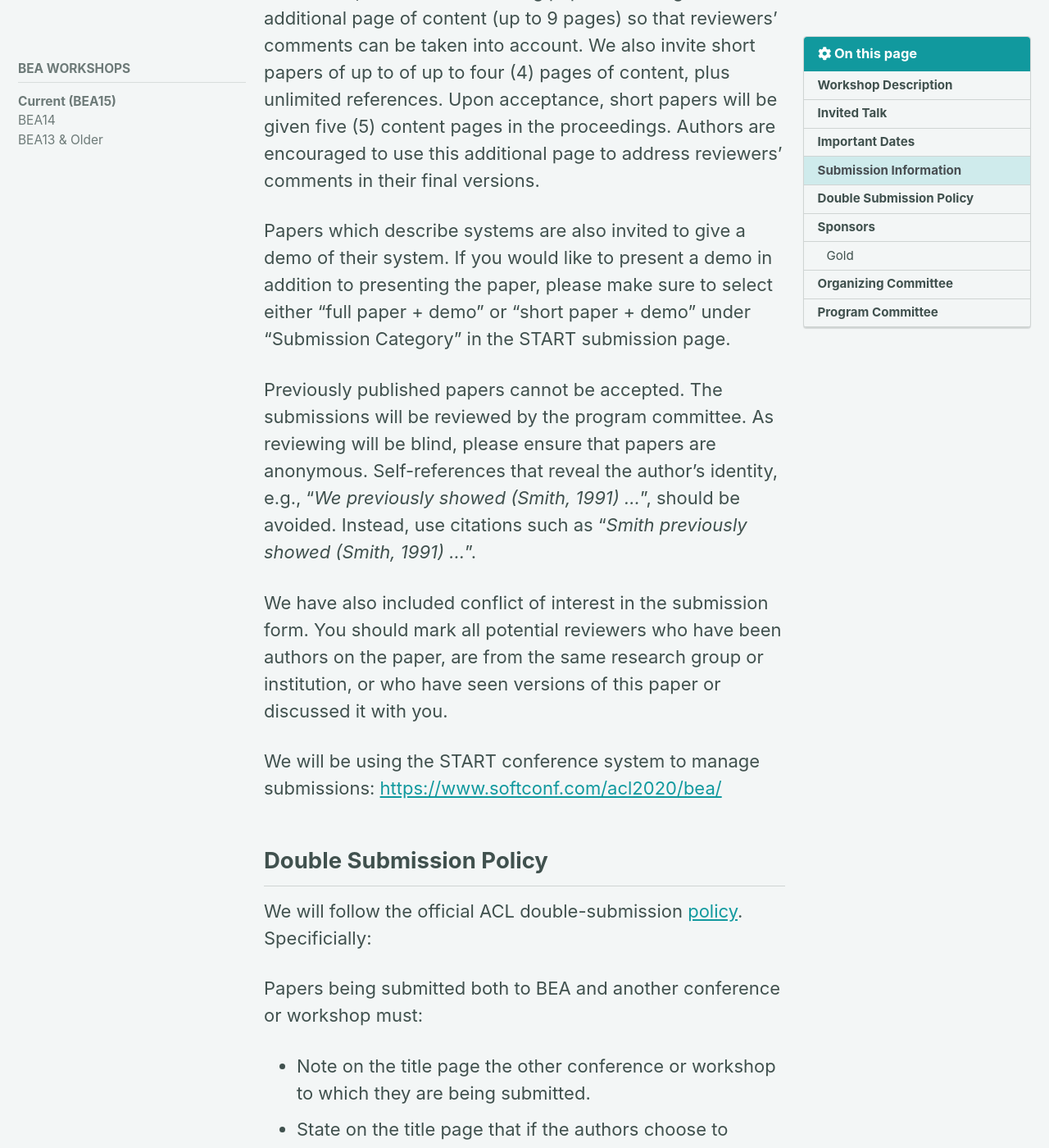
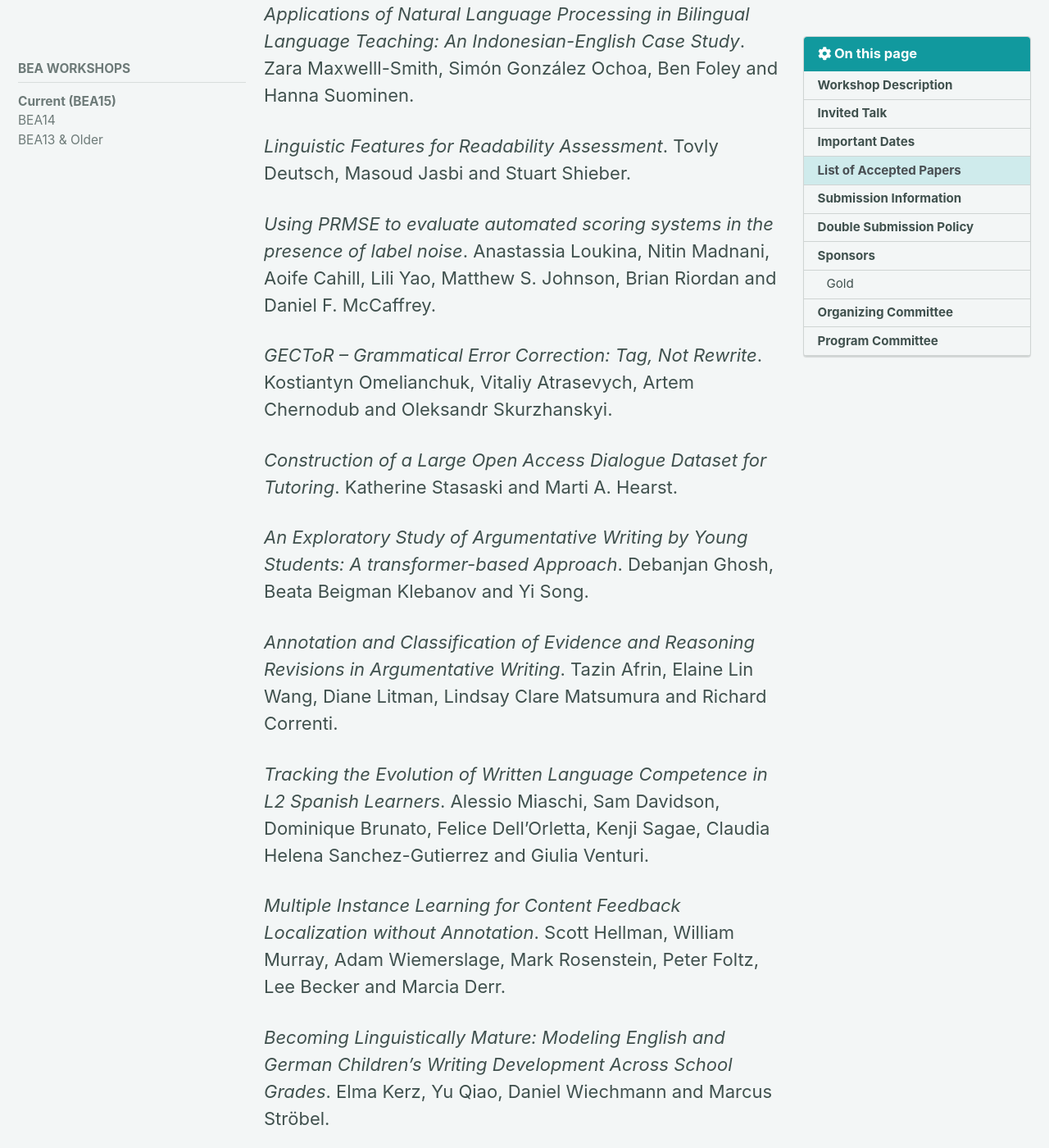
Before and after one commit to sigedu-org/website, a Jekyll site: the page built from _pages/bea/current.md, in a window 1280 px wide and 1400 px high, scrolled down 5943 px. Shown: the whole window at 82% size. Built offline with Jekyll 4.4.1, drawn with Linux system fonts in a browser that asks for light colours; cached includes are drawn as plain includes; nearby versions of some CDN libraries; some of the changed text lies outside the part shown.

Commit message:
Add list of accepted papers and news item.

```diff
--- a/_pages/bea/current.md
+++ b/_pages/bea/current.md
@@ -102,6 +102,50 @@ Mari Ostendorf, University of Washington.
 - Notification of Acceptance: <span style="text-decoration: line-through;">Monday, May 4, 2020</span> **Monday, May 11, 2020**
 - Camera-ready Papers Due: <span style="text-decoration: line-through;">Monday, May 18, 2020</span> **Monday, May 25, 2020**
 - Workshop: Thursday/Friday, July 10, 2020
+
+## List of Accepted Papers
+
+*Assisting Undergraduate Students in Writing Spanish Methodology Sections*. Samuel González-López, Steven Bethard and Aurelio Lopez-Lopez.
+
+*Applications of Natural Language Processing in Bilingual Language Teaching: An Indonesian-English Case Study*. Zara Maxwelll-Smith, Simón González Ochoa, Ben Foley and Hanna Suominen.
+
+*Linguistic Features for Readability Assessment*. Tovly Deutsch, Masoud Jasbi and Stuart Shieber.
+
+*Using PRMSE to evaluate automated scoring systems in the presence of label noise*. Anastassia Loukina, Nitin Madnani, Aoife Cahill, Lili Yao, Matthew S. Johnson, Brian Riordan and Daniel F. McCaffrey.
+
+*GECToR – Grammatical Error Correction: Tag, Not Rewrite*. Kostiantyn Omelianchuk, Vitaliy Atrasevych, Artem Chernodub and Oleksandr Skurzhanskyi.
+
+*Construction of a Large Open Access Dialogue Dataset for Tutoring*. Katherine Stasaski and Marti A. Hearst.
+
+*An Exploratory Study of Argumentative Writing by Young Students: A transformer-based Approach*.  Debanjan Ghosh, Beata Beigman Klebanov and Yi Song.
+
+*Annotation and Classification of Evidence and Reasoning Revisions in Argumentative Writing*. Tazin Afrin, Elaine Lin Wang, Diane Litman, Lindsay Clare Matsumura and Richard Correnti.
+
+*Tracking the Evolution of Written Language Competence in L2 Spanish Learners*. Alessio Miaschi, Sam Davidson, Dominique Brunato, Felice Dell'Orletta, Kenji Sagae, Claudia Helena Sanchez-Gutierrez and Giulia Venturi.
+
+*Multiple Instance Learning for Content Feedback Localization without Annotation*. Scott Hellman, William Murray, Adam Wiemerslage, Mark Rosenstein, Peter Foltz, Lee Becker and Marcia Derr.
+
+*Becoming Linguistically Mature: Modeling English and German Children’s Writing Development Across School Grades*. Elma Kerz, Yu Qiao, Daniel Wiechmann and Marcus Ströbel.
+
+*Complementary Systems for Off-topic Spoken Response Detection*. Vatsal Raina, Mark Gales and Kate Knill.
+
+*Should You Fine-Tune BERT for Automated Essay Scoring?* Elijah Mayfield and Alan W Black.
+
+*Can Neural Networks Automatically Score Essay Traits?* Sandeep Mathias and Pushpak Bhattacharyya.
+
+*An Empirical Investigation of Neural Methods for Content Scoring of Science Explanations*. Brian Riordan, Sarah Bichler, Allison Bradford, Jennifer King Chen, Korah Wiley, Libby Gerard and Marcia C. Linn.
+
+*Context-based Automated Scoring of Complex Mathematical Responses*.  Aoife Cahill, James H Fife, Brian Riordan, Avijit Vajpayee and Dmytro Galochkin.
+
+*Predicting the Difficulty and Response Time of Multiple Choice Questions Using Transfer Learning*. Kang Xue, Victoria Yaneva, Christopher Runyon and Peter Baldwin.
+
+*A Comparative Study of Synthetic Data Generation Methods for Grammatical Error Correction*. Max White and Alla Rozovskaya.
+
+*Distractor Analysis and Selection for Multiple-Choice Cloze Questions for Second-Language Learners*. Lingyu Gao, Kevin Gimpel and Arnar Jensson.
+
+*Automated Scoring of Clinical Expressive Language Evaluation Tasks*. Yiyi Wang, Emily Prud'hommeaux, Meysam Asgari and Jill Dolata.
+
+*Interpreting Neural CWI Classifiers' Weights as Vocabulary Size*. Yo Ehara.
 
 
 ## Submission Information
```
Also changed, not shown: other parts of _pages/bea/current.md (+1 -1 lines), _pages/archive.md (+3 -0 lines), _pages/home.md (+3 -7 lines).
